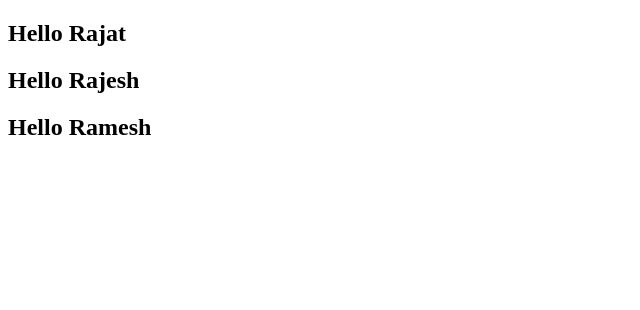
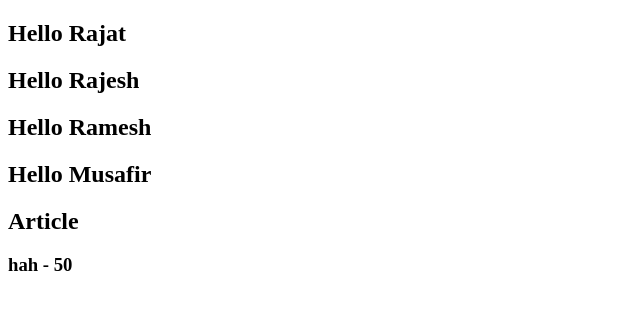
Before and after one commit to rajatk-31/vue-learn, a Vue app: page / in a window 1280 px wide. Shown: the top 310 px of the page, without its empty margins (0-640 px from the left). Built offline with nearby package versions, Linux system fonts and the light colour scheme.

Commit message:
dynamic props and non prop attribute

```diff
--- a/src/App.vue
+++ b/src/App.vue
@@ -1,11 +1,18 @@
 <script>
 import Greet from "./components/Greet.vue";
+import Articless from "./components/Article.vue";
 export default {
   name: "App",
   components: {
     Greet,
+    Articless,
   },
-  data() {},
+  data() {
+    return {
+      name: "Musafir",
+      channel: "Aawara",
+    };
+  },
   methods: {},
   computed: {},
   watch: {},
@@ -16,6 +23,9 @@ export default {
   <Greet name="Rajat" />
   <Greet name="Rajesh" />
   <Greet name="Ramesh" />
+  <Greet :name="name" />
+  <!-- Need vbinding for other than string values       -->
+  <Articless id="test-id" title="hah" :score="50" />
 </template>
 
 <style scoped>
--- /dev/null
+++ b/src/components/Article.vue
@@ -0,0 +1,16 @@
+<script>
+export default {
+  name: "Articless",
+  props: {
+    title: String,
+    score: Number,
+  },
+  inheritAttrs: false,
+};
+</script>
+<template>
+  <div>
+    <h2 v-bind="$attrs">Article</h2>
+    <h3>{{ title }} - {{ score }}</h3>
+  </div>
+</template>
```
